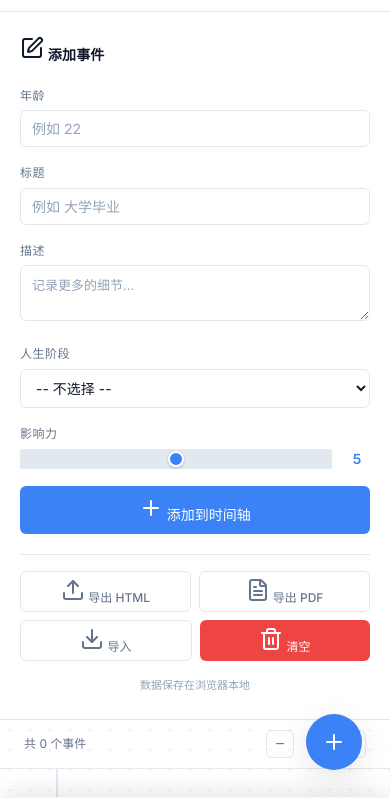
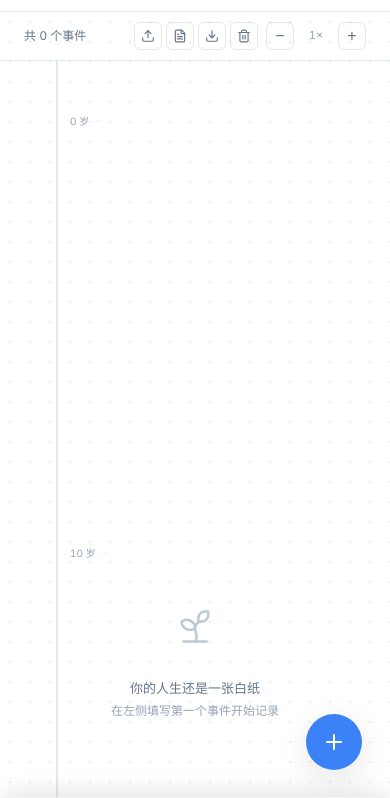
Before and after one commit to JialeZhouxin/life-timeline, a website with bundled scripts: page index.html in a window 390 px wide. Shown: the part 46-844 px from the top of the page. Built offline with nearby package versions, Linux system fonts and the light colour scheme.

Commit message:
feat: mobile - hide side panel, add export buttons to toolbar
- Mobile: side panel hidden (bottom sheet only for adding events)
- Toolbar gets icon-only action buttons (export HTML/PDF, import, clear)
- Same button IDs, no JS changes needed
- Desktop: toolbar shows same buttons, side panel cleanup

```diff
--- a/index.html
+++ b/index.html
@@ -141,6 +141,10 @@ body{font-family:var(--font-sans);background:var(--surface-muted);color:var(--te
 .zoom-controls button{width:28px;height:28px;border:1px solid var(--border);background:var(--surface);border-radius:var(--radius-sm);cursor:pointer;font-size:16px;color:var(--text-secondary);transition:background .15s,color .15s;display:flex;align-items:center;justify-content:center}
 .zoom-controls button:hover{background:var(--surface-muted);color:var(--text)}
 .zoom-controls .zoom-label{font-size:11px;color:var(--text-muted);min-width:36px;text-align:center;font-variant-numeric:tabular-nums}
+.tl-toolbar-actions{display:none;align-items:center;gap:4px}
+.tl-toolbar-actions button{width:28px;height:28px;padding:0;display:flex;align-items:center;justify-content:center;border:1px solid var(--border);background:var(--surface);border-radius:var(--radius-sm);cursor:pointer;color:var(--text-secondary);transition:background .15s,color .15s}
+.tl-toolbar-actions button:hover{background:var(--surface-muted);color:var(--text)}
+.tl-toolbar-actions .btn-danger:hover{background:#FEE2E2;color:#DC2626;border-color:#FCA5A5}
 
 /* ===== Empty State ===== */
 .empty-state{position:absolute;top:50%;left:50%;transform:translate(-50%,-50%);text-align:center;color:var(--text-muted)}
@@ -168,7 +172,8 @@ body{font-family:var(--font-sans);background:var(--surface-muted);color:var(--te
   .side-panel{width:100%;max-height:none;border-right:none;border-bottom:1px solid var(--border)}
   .timeline-area{max-height:none}
   .sidebar-toggle{display:flex;align-items:center;justify-content:center}
-  .side-panel.collapsed{display:none}
+  .side-panel{display:none}
+  .tl-toolbar-actions{display:flex}
 }
 @media(prefers-reduced-motion:reduce){
   *,*::before,*::after{animation-duration:0s!important;transition-duration:0s!important}
@@ -345,16 +350,6 @@ body{font-family:var(--font-sans);background:var(--surface-muted);color:var(--te
     </div>
     <button class="btn btn-primary" id="btnAddEvent"><i data-lucide="plus"></i> 添加到时间轴</button>
 
-    <hr class="section-divider">
-
-    <div style="display:flex;gap:8px;">
-      <button class="btn btn-outline btn-sm" id="btnExportHTML" style="flex:1;"><i data-lucide="upload"></i> 导出 HTML</button>
-      <button class="btn btn-outline btn-sm" id="btnExportPDF" style="flex:1;"><i data-lucide="file-text"></i> 导出 PDF</button>
-    </div>
-    <div style="margin-top:8px;display:flex;gap:8px;">
-      <button class="btn btn-outline btn-sm" id="btnImportFile" style="flex:1;"><i data-lucide="download"></i> 导入</button>
-      <button class="btn btn-danger btn-sm" id="btnClearAll" style="flex:1;"><i data-lucide="trash-2"></i> 清空</button>
-    </div>
     <input type="file" id="fileInput" accept=".json,.html" style="display:none;">
     <p style="margin-top:16px;font-size:11px;color:var(--text-muted);text-align:center;">
       数据保存在浏览器本地
@@ -365,6 +360,12 @@ body{font-family:var(--font-sans);background:var(--surface-muted);color:var(--te
     <div class="timeline-toolbar">
       <span style="font-size:12px;color:var(--text-secondary);">共 <span id="eventCount">0</span> 个事件</span>
       <div class="spacer"></div>
+      <div class="tl-toolbar-actions">
+        <button class="btn btn-outline btn-sm" id="btnExportHTML" title="导出 HTML"><i data-lucide="upload" style="width:14px;height:14px;"></i></button>
+        <button class="btn btn-outline btn-sm" id="btnExportPDF" title="导出 PDF"><i data-lucide="file-text" style="width:14px;height:14px;"></i></button>
+        <button class="btn btn-outline btn-sm" id="btnImportFile" title="导入"><i data-lucide="download" style="width:14px;height:14px;"></i></button>
+        <button class="btn btn-danger btn-sm" id="btnClearAll" title="清空"><i data-lucide="trash-2" style="width:14px;height:14px;"></i></button>
+      </div>
       <div class="zoom-controls">
         <button id="zoomOut" title="缩小" aria-label="缩小">−</button>
         <span class="zoom-label" id="zoomLabel">1&times;</span>
```
